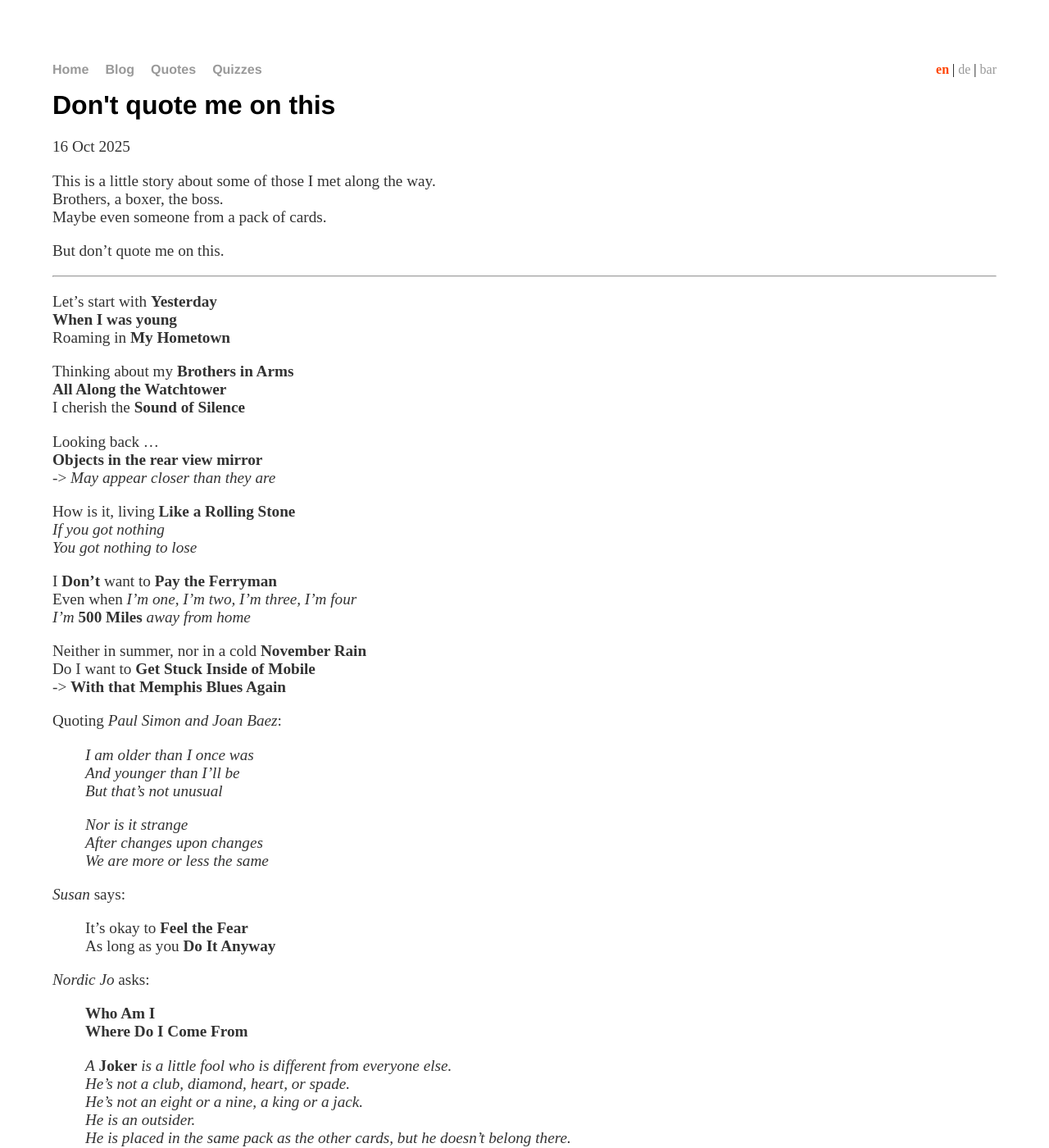
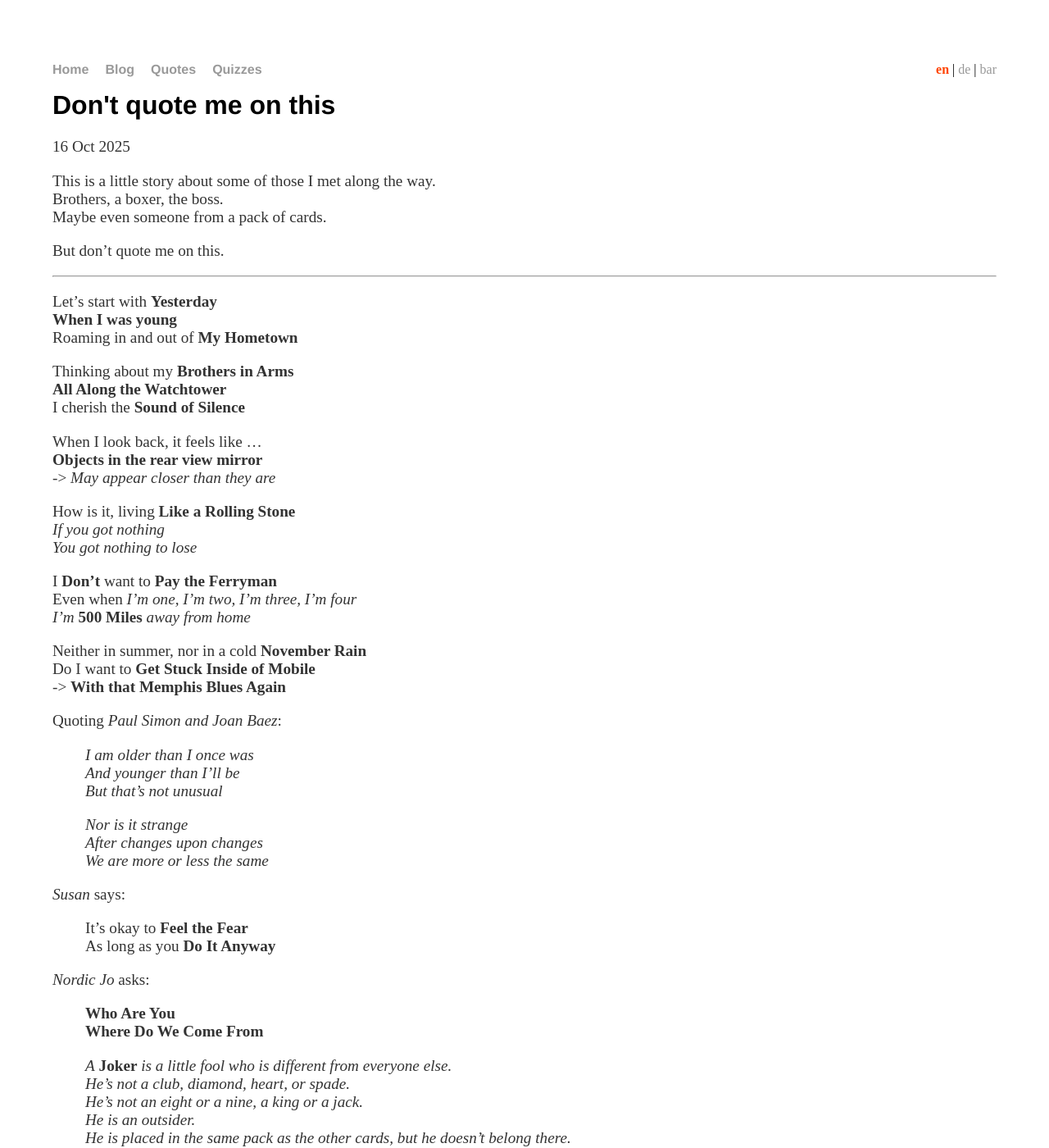
Before and after one commit to rudiverse/rudiverse.github.io, a Jekyll site: the page built from _posts/2025-10-16-Speechcraft-Speech-4.md, in a window 1280 px wide and 1400 px high. Shown: the whole window at 82% size. Built offline with Jekyll 4.4.1, drawn with Linux system fonts in a browser that asks for light colours.

Commit message:
Speech 4 again

```diff
--- a/_posts/2025-10-16-Speechcraft-Speech-4.md
+++ b/_posts/2025-10-16-Speechcraft-Speech-4.md
@@ -17,13 +17,13 @@ But don't quote me on this.
 
 Let's start with **Yesterday**
 **When I was young**
-Roaming in **My Hometown**
+Roaming in and out of **My Hometown**
 
 Thinking about my **Brothers in Arms**
 **All Along the Watchtower**
 I cherish the **Sound of Silence**
 
-Looking back ...
+When I look back, it feels like ...
 **Objects in the rear view mirror**
 -> *May appear closer than they are*
 
@@ -54,8 +54,8 @@ Quoting *Paul Simon and Joan Baez*:
 As long as you **Do It Anyway**
 
 *Nordic Jo* asks:
-> **Who Am I**
-**Where Do I Come From**
+> **Who Are You**
+**Where Do We Come From**
 
 > *A* **Joker** *is a little fool who is different from everyone else.*
 *He's not a club, diamond, heart, or spade.*
```
